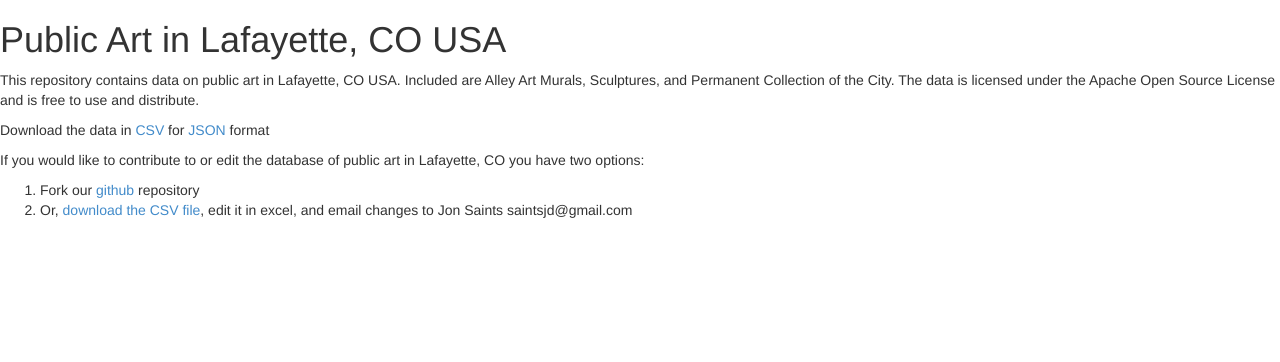
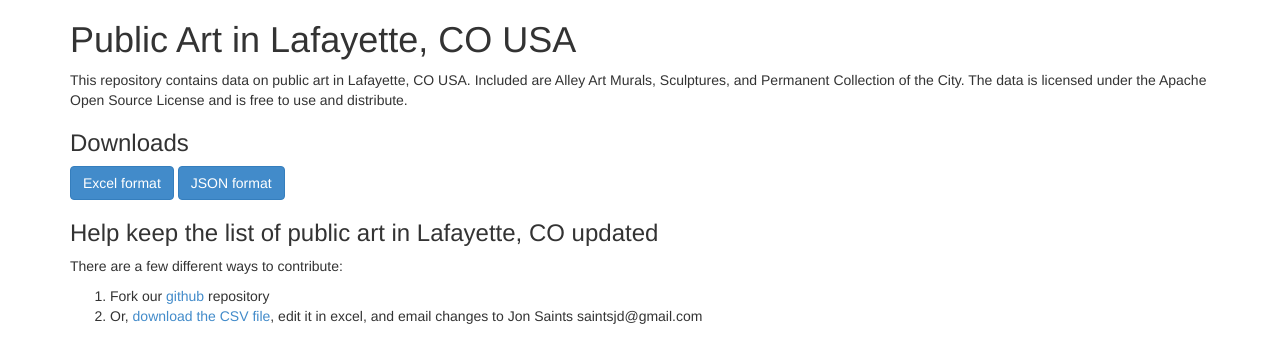
Before and after one commit to saintsjd/lafayette-co-arts, a plain HTML site: page index.html in a window 1280 px wide. Drawn offline with nearby package versions, Linux system fonts and the light colour scheme.

Commit message:
basic page

```diff
--- a/index.html
+++ b/index.html
@@ -17,19 +17,27 @@
     <![endif]-->
   </head>
   <body>
-    <h1>Public Art in Lafayette, CO USA</h1>
+    <div class="container">
+      <h1>Public Art in Lafayette, CO USA</h1>
 
-    <p>This repository contains data on public art in Lafayette, CO USA. Included are Alley Art Murals, Sculptures, and Permanent Collection of the City. The data is licensed under the Apache Open Source License and is free to use and distribute.</p>
+      <p>This repository contains data on public art in Lafayette, CO USA. Included are Alley Art Murals, Sculptures, and Permanent Collection of the City. The data is licensed under the Apache Open Source License and is free to use and distribute.</p>
 
-    <p>Download the data in <a href="lafayette-co-public-art.csv">CSV</a> for <a href="lafayette-co-public-art.json">JSON</a> format</p>
+      <h3>Downloads</h3>
 
-    <p>If you would like to contribute to or edit the database of public art in Lafayette, CO you have two options:</p>
+      <p>
+        <a href="lafayette-co-public-art.csv" class="btn btn-primary">Excel format</a>
+        <a href="lafayette-co-public-art.json"  class="btn btn-primary">JSON format</a>
+      </p>
 
-    <ol>
-      <li>Fork our <a href="https://github.com/saintsjd/lafayette-co-arts">github</a> repository</li>
-      <li>Or, <a href="lafayette-co-public-art.csv">download the CSV file</a>, edit it in excel, and email changes to Jon Saints saintsjd@gmail.com</li>
-    </ol>
+      <h3>Help keep the list of public art in Lafayette, CO updated</h3>
 
+      <p>There are a few different ways to contribute:</p>
+
+      <ol>
+        <li>Fork our <a href="https://github.com/saintsjd/lafayette-co-arts">github</a> repository</li>
+        <li>Or, <a href="lafayette-co-public-art.csv">download the CSV file</a>, edit it in excel, and email changes to Jon Saints saintsjd@gmail.com</li>
+      </ol>
+    </div>
     <!-- jQuery (necessary for Bootstrap's JavaScript plugins) -->
     <script src="https://ajax.googleapis.com/ajax/libs/jquery/1.11.1/jquery.min.js"></script>
     <!-- Include all compiled plugins (below), or include individual files as needed -->
```
